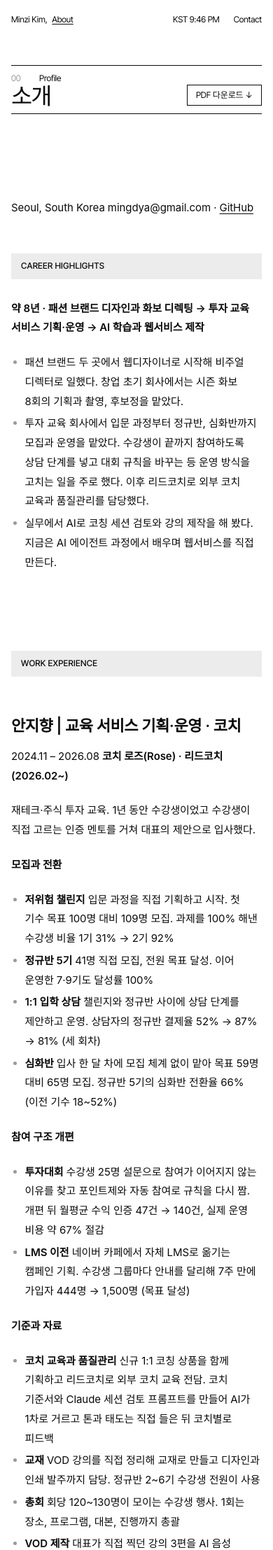
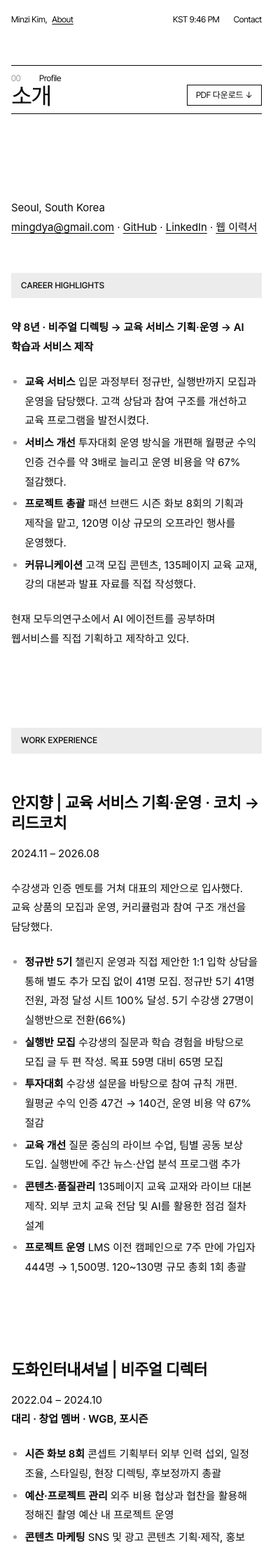
Before and after one commit to k-im-rose/k-im-rose.github.io, a Jekyll site: the page built from about.md, in a window 390 px wide. Shown: the top 2215 px of the page at 70% size. Built offline with Jekyll 4.4.1, drawn with Linux system fonts in a browser that asks for light colours; some web fonts are replaced; some of the changed text lies outside the part shown.

Commit message:
이력서 최종 개편: 메인·소개 페이지와 PDF를 확정 원고로 교체
- 메인 이력서: 커리어 흐름, 목차, 안지향 사례 01~03, 도화·씨씨씨·APIIS, 지금 하는 일, 부록 원고 반영
- 정규반 5기 성과 문구 정리(과정 달성 시트 100%, 27명 실행반 전환), 심화반을 실행반으로 통일
- /about/ 및 PDF(3쪽) 최신 원고로 교체
- 모바일: 결과 상자 목록 위치, 부록 // 제거, 그 밖에 맡은 일 구분선 연하게

Co-Authored-By: Claude Sonnet 5.5 <noreply@anthropic.com>

```diff
--- a/about.md
+++ b/about.md
@@ -8,149 +8,160 @@ pdf_name: 김민지_이력서.pdf
 ---
 
 Seoul, South Korea
-mingdya@gmail.com · [GitHub](https://github.com/k-im-rose)
+[mingdya@gmail.com](mailto:mingdya@gmail.com) · [GitHub](https://github.com/k-im-rose) · [LinkedIn](https://www.linkedin.com/in/%EB%AF%BC%EC%A7%80-%EA%B9%80-00b266450/) · [웹 이력서](https://k-im-rose.github.io/)
 
 
 ## Career Highlights
 
-**약 8년 · 패션 브랜드 디자인과 화보 디렉팅 → 투자 교육 서비스 기획·운영 → AI 학습과 웹서비스 제작**
+**약 8년 · 비주얼 디렉팅 → 교육 서비스 기획·운영 → AI 학습과 서비스 제작**
 
-- 패션 브랜드 두 곳에서 웹디자이너로 시작해 비주얼 디렉터로 일했다. 창업 초기 회사에서는 시즌 화보 8회의 기획과 촬영, 후보정을 맡았다.
-- 투자 교육 회사에서 입문 과정부터 정규반, 심화반까지 모집과 운영을 맡았다. 수강생이 끝까지 참여하도록 상담 단계를 넣고 대회 규칙을 바꾸는 등 운영 방식을 고치는 일을 주로 했다. 이후 리드코치로 외부 코치 교육과 품질관리를 담당했다.
-- 실무에서 AI로 코칭 세션 검토와 강의 제작을 해 봤다. 지금은 AI 에이전트 과정에서 배우며 웹서비스를 직접 만든다.
+- **교육 서비스** 입문 과정부터 정규반, 실행반까지 모집과 운영을 담당했다. 고객 상담과 참여 구조를 개선하고 교육 프로그램을 발전시켰다.
+- **서비스 개선** 투자대회 운영 방식을 개편해 월평균 수익 인증 건수를 약 3배로 늘리고 운영 비용을 약 67% 절감했다.
+- **프로젝트 총괄** 패션 브랜드 시즌 화보 8회의 기획과 제작을 맡고, 120명 이상 규모의 오프라인 행사를 운영했다.
+- **커뮤니케이션** 고객 모집 콘텐츠, 135페이지 교육 교재, 강의 대본과 발표 자료를 직접 작성했다.
+
+현재 모두의연구소에서 AI 에이전트를 공부하며 웹서비스를 직접 기획하고 제작하고 있다.
 
 ---
 
 ## Work Experience
 
-### 안지향 | 교육 서비스 기획·운영 · 코치
+<div class="keep" markdown="1">
+
+### 안지향 | 교육 서비스 기획·운영 · 코치 → 리드코치
 
 2024.11 – 2026.08
-**코치 로즈(Rose) · 리드코치 (2026.02~)**
 
-재테크·주식 투자 교육. 1년 동안 수강생이었고 수강생이 직접 고르는 인증 멘토를 거쳐 대표의 제안으로 입사했다.
+수강생과 인증 멘토를 거쳐 대표의 제안으로 입사했다. 교육 상품의 모집과 운영, 커리큘럼과 참여 구조 개선을 담당했다.
 
-**모집과 전환**
+- **정규반 5기** 챌린지 운영과 직접 제안한 1:1 입학 상담을 통해 별도 추가 모집 없이 41명 모집. 정규반 5기 41명 전원, 과정 달성 시트 100% 달성. 5기 수강생 27명이 실행반으로 전환(66%)
+- **실행반 모집** 수강생의 질문과 학습 경험을 바탕으로 모집 글 두 편 작성. 목표 59명 대비 65명 모집
+- **투자대회** 수강생 설문을 바탕으로 참여 규칙 개편. 월평균 수익 인증 47건 → 140건, 운영 비용 약 67% 절감
+- **교육 개선** 질문 중심의 라이브 수업, 팀별 공동 보상 도입. 실행반에 주간 뉴스·산업 분석 프로그램 추가
+- **콘텐츠·품질관리** 135페이지 교육 교재와 라이브 대본 제작. 외부 코치 교육 전담 및 AI를 활용한 점검 절차 설계
+- **프로젝트 운영** LMS 이전 캠페인으로 7주 만에 가입자 444명 → 1,500명. 120~130명 규모 총회 1회 총괄
 
-- **저위험 챌린지** 입문 과정을 직접 기획하고 시작. 첫 기수 목표 100명 대비 109명 모집. 과제를 100% 해낸 수강생 비율 1기 31% → 2기 92%
-- **정규반 5기** 41명 직접 모집, 전원 목표 달성. 이어 운영한 7·9기도 달성률 100%
-- **1:1 입학 상담** 챌린지와 정규반 사이에 상담 단계를 제안하고 운영. 상담자의 정규반 결제율 52% → 87% → 81% (세 회차)
-- **심화반** 입사 한 달 차에 모집 체계 없이 맡아 목표 59명 대비 65명 모집. 정규반 5기의 심화반 전환율 66% (이전 기수 18~52%)
-
-**참여 구조 개편**
-
-- **투자대회** 수강생 25명 설문으로 참여가 이어지지 않는 이유를 찾고 포인트제와 자동 참여로 규칙을 다시 짬. 개편 뒤 월평균 수익 인증 47건 → 140건, 실제 운영 비용 약 67% 절감
-- **LMS 이전** 네이버 카페에서 자체 LMS로 옮기는 캠페인 기획. 수강생 그룹마다 안내를 달리해 7주 만에 가입자 444명 → 1,500명 (목표 달성)
-
-**기준과 자료**
-
-- **코치 교육과 품질관리** 신규 1:1 코칭 상품을 함께 기획하고 리드코치로 외부 코치 교육 전담. 코치 기준서와 Claude 세션 검토 프롬프트를 만들어 AI가 1차로 거르고 톤과 태도는 직접 들은 뒤 코치별로 피드백
-- **교재** VOD 강의를 직접 정리해 교재로 만들고 디자인과 인쇄 발주까지 담당. 정규반 2~6기 수강생 전원이 사용
-- **총회** 회당 120~130명이 모이는 수강생 행사. 1회는 장소, 프로그램, 대본, 진행까지 총괄
-- **VOD 제작** 대표가 직접 찍던 강의 3편을 AI 음성 강의로 전환. 대본, PPT 템플릿, ElevenLabs 음성 제작
+</div>
 
 ---
+
+<div class="keep" markdown="1">
 
 ### 도화인터내셔널 | 비주얼 디렉터
 
 2022.04 – 2024.10
-**대리 · 창업 멤버** · West Grand Boulevard(WGB), 포시즌
+**대리 · 창업 멤버 · WGB, 포시즌**
 
-씨씨씨컴퍼니에서 함께 일한 팀장이 창업하면서 팀원들과 함께 합류했다.
+- **시즌 화보 8회** 콘셉트 기획부터 외부 인력 섭외, 일정 조율, 스타일링, 현장 디렉팅, 후보정까지 총괄
+- **예산·프로젝트 관리** 외주 비용 협상과 협찬을 활용해 정해진 촬영 예산 내 프로젝트 운영
+- **콘텐츠 마케팅** SNS 및 광고 콘텐츠 기획·제작, 홍보 문구 작성과 소재 개선
+- **창업 초기 운영** 상품 소싱, 고객 응대, 물류 및 업무 방식 정립 참여
 
-- **시즌 화보 8회** 콘셉트와 무드보드, 모델·포토그래퍼·헤어메이크업 섭외, 스타일링, 현장 디렉팅, 후보정까지 전 과정 담당
-- **샘플 없는 촬영** 샘플이 늦게 나오는 일정에 맞춰 옷 없이 스타일링과 동선을 미리 짜고 현장에서 완성
-- **창업 초기 운영** CS, 포장과 발송, 의류 소싱, 공장 방문까지 직접 함
-- **콘텐츠** 상세페이지, 썸네일, 광고 이미지, SNS 콘텐츠 제작
+</div>
 
 ---
+
+<div class="keep" markdown="1">
 
 ### 씨씨씨컴퍼니 | 웹디자이너
 
 2019.10 – 2022.04
-**대리** · 에이징씨씨씨, YASE(야세), 포이어
+**대리 · 에이징씨씨씨, 야세, 포이어**
 
-- **3개 브랜드 웹디자인** 상세페이지, 광고 배너, 프로모션, SNS 디자인 동시 담당
-- **야세 팀 발탁** 새로 온 팀장이 자기 팀 디자이너로 데려가 콘텐츠와 화보 기획을 맡김
-- **브랜드 첫 화보** 혼자 시작하고 여성 스타일링 전담. 이후 스타일링 문의가 늘었고 시장에 비슷한 제품이 여럿 나옴
-- **팀 자료 정리** 디자인 파일과 문서의 폴더 구조를 새로 짬
+- 3개 패션 브랜드의 상세페이지, 광고, 프로모션 및 SNS 콘텐츠 제작
+- 야세 전담 팀에서 화보 콘셉트 기획, 무드보드 제작 및 스타일링 담당
+- 페이스북 광고 집행, 인플루언서 협찬 및 패션 커뮤니티 마케팅
+- 팀 공용 폴더와 문서 구조 개선
+
+</div>
 
 ---
+
+<div class="keep" markdown="1">
 
 ### APIIS Financial, Inc. | 콘텐츠 디자인 인턴
 
 2017.12 – 2019.01
-**United States · J-1 Internship**
+**USA · J-1 Internship**
 
-- 영업 자료 PPT, 외식 브랜드 메뉴판·포스터·전단 디자인
-- 연례 킥오프 행사 영상 제작과 참석자 관리
-- 미국 거래처와 전화, 이메일, 영문 서류 업무
+- 영업 및 홍보 콘텐츠 디자인
+- 연례 킥오프 행사 영상 제작과 운영 지원
+- 영어 이메일, 전화 및 관련 사무 업무
+
+</div>
 
 ---
 
 ## Selected Projects
 
-### 01. 투자대회 개편
+<div class="keep" markdown="1">
+
+### 01. 입문 과정에서 정규반까지
+**입학 상담을 제안하고 41명을 모집했다**
+
+입문 과정을 운영하며 환급제와 참여 보상을 개선하고, 정규반 등록 전 1:1 입학 상담을 직접 제안했다. 상담 구성과 진행을 맡아 별도 추가 모집 없이 정규반 5기 41명을 모집했다.
+
+</div>
+
+<div class="keep" markdown="1">
+
+### 02. 투자대회 개편
 **참여를 독려하는 대신 규칙을 바꿨다**
 
-참여는 오래 이어지지 않았고 상금 지출은 컸다. 수강생 25명에게 설문해 보니 문제는 의지가 아니라 계속 참여할 이유가 없는 구조였다. 그래서 인증할 때마다 쌓이는 포인트제를 만들고 신청 없이 자동으로 참여되게 바꿨다. 개발팀에는 필요한 기능을 정리해 넘기고 개편안을 직접 보고했다.
+수강생 25명의 설문을 바탕으로 포인트제와 자동 참여 방식을 도입했다. 개편 후 월평균 수익 인증은 47건에서 140건으로 늘었고 운영 비용은 약 67% 줄었다.
 
-### 02. 입문 과정에서 정규반까지
-**처음 만든 과정이 다음 과정으로 이어지게**
-
-저가 입문 챌린지를 직접 만들었다. 챌린지와 고가 정규반 사이에는 10분짜리 1:1 입학 상담을 넣었고 상담 매뉴얼도 만들었다. 정규반 5기에서는 41명을 직접 모집했고 전원이 목표를 달성했다. 그 기수는 66%가 심화반으로 이어졌다.
-
-### 03. AI로 거르고 사람이 듣는 코치 품질관리
-**외부 코치 여러 명의 세션을 리드코치 한 명이 점검하는 방법**
-
-코치마다 말하는 방식이 달라 수강생 경험이 들쭉날쭉했다. 먼저 코치 기준서를 쓰고 그 기준으로 Claude 검토 프롬프트를 만들었다. 금지 발언, 질문 기법, 발화 비율 등 6개 항목과 심각도 5단계를 정했고 화자가 불확실하면 판단을 보류하게 했다. AI가 걸러 낸 구간은 직접 들으며 톤과 태도를 확인했고 Notion 상담 카드에 코치별 피드백을 남겼다.
-
-### 04. 시즌 화보 8회
-**콘셉트부터 최종 이미지까지**
-
-WGB와 포시즌의 시즌 화보를 2년 동안 만들었다. 무드보드와 스태프 섭외, 스타일링, 현장 디렉팅, 후보정을 모두 맡았다. 결과물은 브랜드 공식몰과 무신사에 쓰였다.
+</div>
 
 ---
 
 ## AI & Digital
 
+<div class="keep" markdown="1">
+
 ### 아, 그게 뭐더라? · AI 용어 학습 웹서비스
 
-수업에서 나오는 AI 용어를 찾아보고 내 말로 설명을 쓴 뒤 퀴즈로 복습하는 서비스. Claude Code와 함께 기획부터 배포까지 했고 지금도 고쳐 나간다.
+AI 학습 과정에서 반복되는 용어 검색과 복습의 어려움을 해결하기 위해 만든 서비스.
 
-- 용어 668개 검색 (한글, 영어, 초성)
-- 나의 언어로 설명 쓰기, 학습 진행률, 교안별 퀴즈
-- 구글 로그인으로 PC와 휴대폰 기록 동기화
-- Express, Supabase, Render 배포 · 자동 테스트 · PRD와 설계 문서, 회고 작성
+- 서비스 기획, UI·UX 디자인, Claude Code를 활용한 개발 및 배포
+- 용어 검색, 자신의 언어로 설명하기, 교안별 퀴즈와 학습 기록 관리
+- 직접 학습에 사용하며 기능 개선
 
 [서비스 보기](https://aiffel-study-terms.onrender.com/) · [GitHub](https://github.com/k-im-rose/aiffel/tree/main/study-terms-app)
 
-### 이 웹사이트
+</div>
 
-기획, 정보 구조, 디자인, 개발까지 AI 코딩 도구로 직접 만들었다.
+<div class="keep" markdown="1">
 
 ### 모두의연구소 AI 에이전트 과정 3기
 
-2026.10 – 2027.04 (수료 예정) · 바이브 코딩, 프롬프트 엔지니어링, 멀티 에이전트
-2026.10.22 팀 발표 "바이브 코딩을 잘하는 법은?"
+2026.10 – 2027.04 (수료 예정)
+AI 에이전트, 바이브 코딩 학습 및 개인·팀 프로젝트 수행
 
-[AI 프로젝트 자세히 보기 →](/ai-lab/)
-{: .more-link}
+</div>
+
+<div class="keep" markdown="1">
+
+### 이 웹사이트
+
+정보 구조와 디자인을 기획하고 AI 코딩 도구를 활용해 제작
+
+</div>
 
 ---
 
 ## Skills & Tools
 
-**기획·운영** 교육 과정 설계 · 모집과 전환 퍼널 · 커뮤니티 운영 · KPI·NPS 분석 · 운영 기준서 작성
-**디자인·콘텐츠** 화보 디렉팅 · 스타일링 · 편집 디자인 · 상세페이지 · Photoshop · Illustrator · After Effects · Premiere Pro
-**AI·개발** Claude Code · Claude · ChatGPT·GPTs · Gemini · ElevenLabs · Git·GitHub · Supabase · Render
-**협업** Notion · Google Workspace · 카카오 알림톡 · 스티비 · Zoom
+**커뮤니케이션** 콘텐츠 글쓰기 · 교육 · 발표 · 이해관계자 조율
+**기획** 교육 상품·커리큘럼 기획 · 고객 전환 설계 · 서비스 개선
+**운영** 프로젝트 관리 · KPI 분석 · 예산·일정 관리 · 커뮤니티 운영
+**디자인·AI** 비주얼 디렉팅 · 콘텐츠 제작 · AI 도구 활용 · 웹서비스 제작
+**사용 도구** Claude Code · Claude · ChatGPT · Gemini · ElevenLabs · Photoshop · Illustrator · After Effects · Premiere Pro · Git · GitHub · Supabase · Render · Notion · Google Workspace
 
 ---
 
 ## Education & Certification
 
-**동서대학교** 영상디자인학과 · 2018.02 졸업
+**동서대학교** 영상디자인학과 졸업 · 2018.02
 **KAC 코치 자격** 한국코치협회 · 2026.06
 **모두의연구소 AI 에이전트 과정 3기** 고용노동부 K-디지털 트레이닝 · 2027.04 수료 예정
 
@@ -158,18 +169,17 @@ WGB와 포시즌의 시즌 화보를 2년 동안 만들었다. 무드보드와
 
 ## Awards & Speaking
 
-**2025.07 · 2024.07 | 예림디자인고등학교 진로 콘서트 연사**
-비주얼 디렉터의 일. 첫해 강연 뒤 이듬해 다시 초청받음
+**예림디자인고등학교 진로 콘서트 연사**
+2024.07 · 2025.07
+비주얼 디렉터의 일을 주제로 강연. 이듬해 재초청
 
-**2014 | 강소기업 콘텐츠 공모전 대상 · 고용노동부 장관상**
-모션그래픽 영상 · 4인 팀 · [서울경제 기사](https://m.sedaily.com/amparticle/11204626)
+**강소기업 콘텐츠 공모전 대상**
+2014 · 고용노동부 장관상 · 모션그래픽 영상 · 4인 팀 · [서울경제 기사](https://m.sedaily.com/amparticle/11204626)
 
 ---
 
 ## Portfolio
 
-**01 Fashion** 브랜드 디자인 · 시즌 화보 · 비주얼 디렉팅
-**02 Education** 교육 과정 기획 · 모집과 전환 · 참여 구조 개편 · 코치 품질관리
-**03 AI Lab** 실무 AI 활용 · 웹서비스 개발 · AI 에이전트 학습
+**[AI 작업실](https://k-im-rose.github.io/ai-lab/)** 실무 AI 활용 · 웹서비스 제작 · AI 에이전트 학습
 
 ---
--- a/assets/css/main.css
+++ b/assets/css/main.css
@@ -413,3 +413,6 @@ a { color: inherit; text-decoration: none; }
     color: var(--muted);
   }
 }
+
+/* Profile PDF: 회사·프로젝트 한 묶음이 쪽 중간에서 끊기지 않게 */
+@media print { .article-body .keep { break-inside: avoid; } }
```
Also changed, not shown: assets/css/cv.css (+19 -0 lines), index.html (+86 -72 lines), 1 other file.
